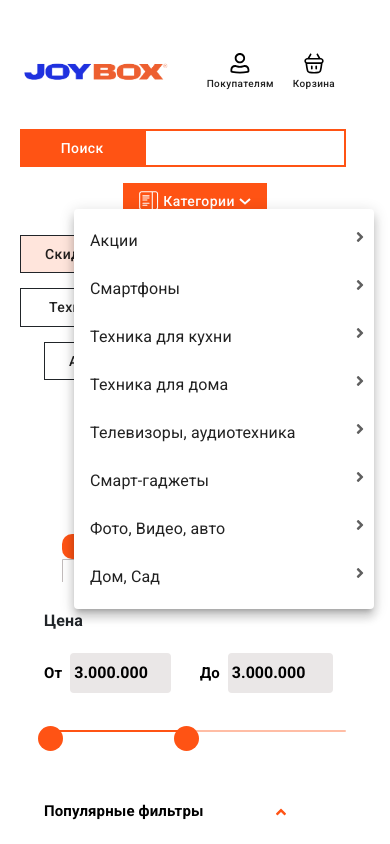
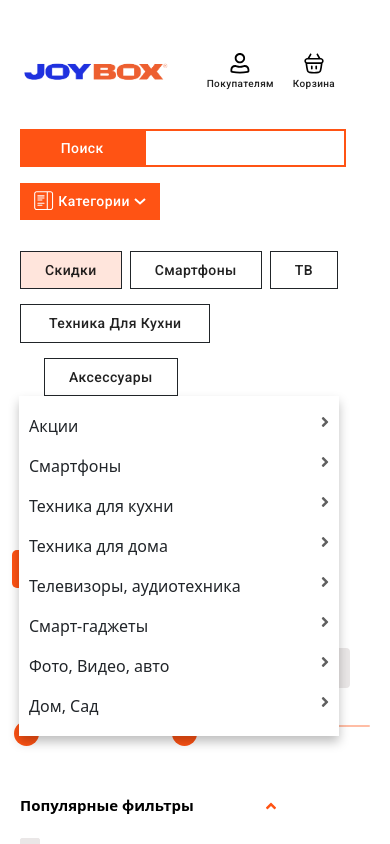
Before and after one commit to JoyBoxNext/WebSite, a Next.js app: page /product in a window 390 px wide. Both pictures are taken after a click on the button "Категории". Shown: the top 844 px of the page. Built offline with nearby package versions, Linux system fonts and the light colour scheme.

Commit message:
save new functions

```diff
--- a/Containers/Header/Header.js
+++ b/Containers/Header/Header.js
@@ -20,10 +20,10 @@ const Header = () => {
   const [searchTerm, setSearchTerm] = useState("");
   const router = useRouter();
 
-  const [anchorEl, setAnchorEl] = useState(null);
+  const [anchorEl, setAnchorEl] = useState(false);
 
-  const handleOpenMenu = (e) => {
-    setAnchorEl(e.currentTarget);
+  const handleOpenMenu = () => {
+    setAnchorEl(!anchorEl);
   };
 
   const handleMenuClose = () => {
@@ -523,7 +523,6 @@ const Header = () => {
                     </div>
                   </div>
                 ))}
-
                 {notebookSaveProduct?.map((value, index) => (
                   <div>
                     <hr />
@@ -593,7 +592,62 @@ const Header = () => {
             </div>
           </div>
         </div>
-        <Fade top>
+        <div className="w-100 mt-3 d-flex justify-content-center align-items-center category">
+          <div className="flex position-relative">
+            <Button
+              className="Categories mb-3"
+              aria-controls="menu"
+              disableRipple
+              onClick={handleOpenMenu}
+              variant="contained"
+            >
+              <img className="me-1" src="iconCategories.svg" alt="photo" />
+              Категории
+              <img className="ms-1" src="iconCtegories2.svg" alt="photo" />
+            </Button>
+            <div
+              className={`MenuContainer position-absolute ${
+                anchorEl ? "Active" : ""
+              }`}
+            >
+              {pages.map((value, index) => {
+                return (
+                  <div key={index} className="menuItem">
+                    <Link href="/">
+                      <div>
+                        <a>{value.page}</a>
+                        <FontAwesomeIcon
+                          className="icon_right position-absolute"
+                          style={{ right: "10px", color: "#606060" }}
+                          icon={faAngleRight}
+                        />
+                      </div>
+                    </Link>
+                  </div>
+                );
+              })}
+            </div>
+            <div className="d-flex flex-wrap">
+              {links.map((value, index) => {
+                return (
+                  <Link href={value.href} key={index}>
+                    <a>
+                      <Button
+                        style={{ zIndex: "100" }}
+                        className={`border_links border-dark rounded-0 px-4 ${
+                          value.className
+                        } ${router.pathname === value.href ? "active" : ""}`}
+                      >
+                        {value.link}
+                      </Button>
+                    </a>
+                  </Link>
+                );
+              })}
+            </div>
+          </div>
+        </div>
+        {/* <Fade top>
           <div className="w-100 mt-3 d-flex justify-content-center flex-wrap align-items-center category">
             <div>
               <Button
@@ -638,7 +692,6 @@ const Header = () => {
                 })}
               </Menu>
             </div>
-            {/* active o'rnatish kere va responsiveni to'g'irlash kere */}
             <div className="d-flex flex-wrap">
               {links.map((value, index) => {
                 return (
@@ -658,7 +711,7 @@ const Header = () => {
               })}
             </div>
           </div>
-        </Fade>
+        </Fade> */}
         <ModalProduct openInput={openInput} open={open} />
       </div>
     </HeaderWrapper>
--- a/Containers/Header/HeaderWrapper.js
+++ b/Containers/Header/HeaderWrapper.js
@@ -13,6 +13,37 @@ const HeaderWrapper = styled.div`
     &:focus {
       background-color: #ff5314 !important;
       color: white !important;
+    }
+  }
+  .flex {
+    display: flex;
+  }
+  @media screen and (max-width: 800px) {
+    .flex {
+      display: flex !important;
+      flex-direction: column !important;
+    }
+    .Categories {
+      width: 40% !important;
+    }
+  }
+  .MenuContainer {
+    background-color: #fff;
+    top: 100%;
+    box-shadow: 0px 6px 10px rgba(0, 0, 0, 0.25);
+    left: -1px;
+    opacity: 0;
+    z-index: 1000 !important;
+    padding: 10px;
+    visibility: hidden;
+    transition: 0.1s;
+    &.Active {
+      visibility: visible;
+      opacity: 1;
+    }
+    .menuItem {
+      z-index: 10000;
+      padding: 8px 0;
     }
   }
   .logo {
--- a/Data/ProductData.js
+++ b/Data/ProductData.js
@@ -64,14 +64,14 @@ const categores = [
 ];
 
 const bottomText = [
-  { title: "Какие Какие Смартфоны самые дешевые?", img: "finger1.png" },
+  { title: "Какие Смартфоны самые дешевые?", img: "finger1.png" },
   {
-    title: "Какие Какие Смартфоны самые популярные в 2021 году?",
+    title: "Какие Смартфоны самые популярные в 2021 году?",
     img: "finger2.png",
   },
-  { title: "Какие Какие Смартфоны актуальны в 2021 году?", img: "finger3.png" },
+  { title: "Какие Смартфоны актуальны в 2021 году?", img: "finger3.png" },
   {
-    title: "Какие Какие Смартфоны относятся к преимум сегменту?",
+    title: "Какие Смартфоны относятся к преимум сегменту?",
     img: "finger4.png",
   },
 ];
--- a/Wrappers/BaraxolkaWrapper.js
+++ b/Wrappers/BaraxolkaWrapper.js
@@ -10,10 +10,6 @@ const BaraxollaWrapper = styled.div`
     font-style: normal;
     font-weight: bold;
     line-height: 100%;
-  }
-  ul {
-    .li {
-    }
   }
 
   .MuiTabs-flexContainer {
--- a/Wrappers/HomeWrapper.js
+++ b/Wrappers/HomeWrapper.js
@@ -220,6 +220,7 @@ const HomeWrapper = styled.div`
         border: none;
         padding: 8px;
         position: relative;
+        z-index: 0;
         .title {
           font-weight: normal;
           font-size: 13.0968px;
--- a/Wrappers/ProductWrapper.js
+++ b/Wrappers/ProductWrapper.js
@@ -3,6 +3,21 @@ import styled from "styled-components";
 const ProductWrapper = styled.div`
   width: 100%;
   overflow-x: hidden;
+  .btn_orange {
+    background-color: #ff5314;
+    padding: 7px 24px;
+    color: #fff;
+    border-radius: 5px 0 0 5px;
+    cursor: pointer;
+  }
+  .btn_light {
+    border: 1px solid rgba(0, 0, 0, 0.4);
+    padding: 6px 24px;
+    background-color: #fff;
+    color: #ff5314;
+    cursor: pointer;
+    border-radius: 0 5px 5px 0;
+  }
 
   @media screen and (max-width: 500px) {
     .button {
@@ -16,6 +31,9 @@ const ProductWrapper = styled.div`
         font-size: 10px !important;
       }
     }
+  }
+  .PrivateTabIndicator-colorSecondary-5 {
+    display: none !important;
   }
   .MuiTabs-flexContainer {
     display: flex;
@@ -350,6 +368,14 @@ const ProductWrapper = styled.div`
       width: 25px;
       height: 25px;
       position: absolute;
+      top: 8px !important;
+    }
+  }
+  @media screen and (max-width: 400px) {
+    .MuiSlider-thumb {
+      width: 25px;
+      height: 25px;
+      position: absolute;
       top: 14px !important;
     }
   }
@@ -365,14 +391,13 @@ const ProductWrapper = styled.div`
     .li {
       font-size: 30px;
     }
-  }
     @media screen and (max-width: 1200px) {
       .D_flex {
         display: flex;
         flex-wrap: wrap;
       }
       .LeftSide {
-      flex: 1;
+        flex: 150px;
       }
       .Sidebar {
         flex: 1;
@@ -426,9 +451,6 @@ const ProductWrapper = styled.div`
       .D_flex {
         flex-wrap: wrap;
       }
-    .MuiTabs-flexContainer {
-      display: grid;
-    }
       .LeftSide {
         flex: 1;
         .container {
@@ -439,10 +461,6 @@ const ProductWrapper = styled.div`
       }
       .rightSide {
         flex: 1;
-    }
-    .MuiTab-root {
-      min-height: 25px;
-      min-width: 200px;
       }
       .text {
         font-size: 20px;
@@ -464,6 +482,7 @@ const ProductWrapper = styled.div`
         font-size: 11px !important;
       }
     }
+  }
 `;
 
 export default ProductWrapper;
--- a/pages/index.js
+++ b/pages/index.js
@@ -99,7 +99,6 @@ export default function Home() {
           <Header />
 
           {/* Container-1 */}
-          <Fade bottom>
           <div className="container-1  mt-5">
             <div className="d-flex flex-wrap">
               <div className="flex1 blue" style={{ width: "25%" }}>
@@ -107,9 +106,7 @@ export default function Home() {
                   <p className="subtitle m-1 top_title">
                     заголовок редактируется через админ панель
                   </p>
-                    <h1 className="title mb-3 big_title">
-                      Удиви своих друзей!
-                    </h1>
+                  <h1 className="title mb-3 big_title">Удиви своих друзей!</h1>
                 </div>
                 <div className="mini-content p-0">
                   <div className="p-1">
@@ -183,7 +180,6 @@ export default function Home() {
               <div className="blue" style={{ width: "10%" }}></div>
             </div>
           </div>
-          </Fade>
 
           {/* Container-2 */}
           <Zoom>
--- a/pages/product.js
+++ b/pages/product.js
@@ -5,9 +5,6 @@ import ProductWrapper from "../Wrappers/ProductWrapper";
 import Header from "./../Containers/Header/Header";
 import Footer from "../Containers/Footer/Footer";
 import { makeStyles } from "@material-ui/core/styles";
-import AppBar from "@material-ui/core/AppBar";
-import Tabs from "@material-ui/core/Tabs";
-import Tab from "@material-ui/core/Tab";
 import Typography from "@material-ui/core/Typography";
 import Box from "@material-ui/core/Box";
 import { useSelector } from "react-redux";
@@ -21,7 +18,6 @@ import Slider from "@material-ui/core/Slider";
 import Fade from "react-reveal/Fade";
 import Zoom from "react-reveal/Zoom";
 import Slide from "react-reveal/Slide";
-
 function TabPanel(props) {
   const { children, value, index, ...other } = props;
 
@@ -40,13 +36,6 @@ function TabPanel(props) {
       )}
     </div>
   );
-}
-
-function a11yProps(index) {
-  return {
-    id: `simple-tab-${index}`,
-    "aria-controls": `simple-tabpanel-${index}`,
-  };
 }
 
 const useStyles = makeStyles((theme) => ({
@@ -131,7 +120,10 @@ const Product = () => {
     console.log(rightSelectorData[index].save, index);
   };
 
-  // =============
+  const [tabPanel, setTabPanel] = useState(0);
+  const tabApp = (id) => {
+    setTabPanel(id);
+  };
 
   return (
     <>
@@ -144,17 +136,19 @@ const Product = () => {
             <Zoom>
               <div className="container mt-3">
                 <div className={classes.root}>
-                  <AppBar className="mt-4" position="static">
-                    <Tabs
-                      value={value}
-                      onChange={handleChange}
-                      aria-label="simple tabs example"
-                    >
-                      <Tab label="Полная цена" {...a11yProps(0)} />
-                      <Tab label="Цена в месяц" {...a11yProps(1)} />
-                    </Tabs>
-                  </AppBar>
-                  <TabPanel className="px-2" value={value} index={0}>
+                  <div className="mt-4" position="static">
+                    <div className="d-flex align-items-center">
+                      <div className="btn_orange" onClick={() => tabApp(0)}>
+                        Полная цена{" "}
+                      </div>
+                      <div className="btn_light" onClick={() => tabApp(1)}>
+                        Цена в месяц{" "}
+                      </div>
+                    </div>
+                  </div>
+                  <div
+                    className={`px-2 ${tabPanel == 0 ? "d-block" : "d-none"}`}
+                  >
                     <div className="">
                       <p className="mb-1 my-3 fw-bold">Цена</p>
                       <div className="d-flex align-items-center">
@@ -191,7 +185,7 @@ const Product = () => {
                         {bigCategores.map((value, index) => {
                           return (
                             <div
-                              className="col-sm-6 col-lg-6 col-xl-12"
+                              className="col-sm-6 col-lg-12 col-xl-12 col-xxl-12"
                               key={index}
                             >
                               <div className="d-flex mt-4">
@@ -239,7 +233,7 @@ const Product = () => {
                         {categores.map((value, index) => {
                           return (
                             <div
-                              className="col-sm-6 col-md-6 col-lg-6 col-xl-12"
+                              className="col-sm-6 col-md-6 col-lg-12 col-xl-12 col-xxl-12"
                               key={index}
                             >
                               <div className="d-flex justify-content-between mt-4">
@@ -290,13 +284,15 @@ const Product = () => {
                         })}
                       </div>
                     </div>
-                  </TabPanel>
-                  <TabPanel value={value} index={1}>
+                  </div>
+                  <div
+                    className={`mt-4 ${tabPanel == 1 ? "d-block" : "d-none"}`}
+                  >
                     Lorem ipsum dolor sit, amet consectetur adipisicing elit.
                     Maiores labore possimus eveniet minima vitae ea
                     reprehenderit, nemo beatae vero, corporis laudantium quo
                     quaerat ex similique? Quisquam sint deserunt numquam id?
-                  </TabPanel>
+                  </div>
                 </div>
               </div>
             </Zoom>
```
Also changed, not shown: Wrappers/ProductCardWrapper.js (+7 -0 lines). Lines whose indentation alone changed are shown as unchanged.
